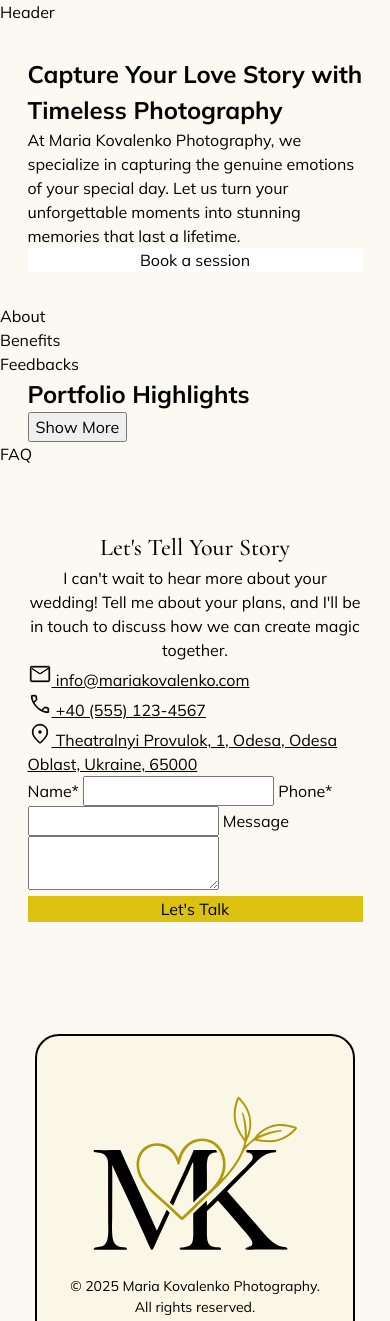
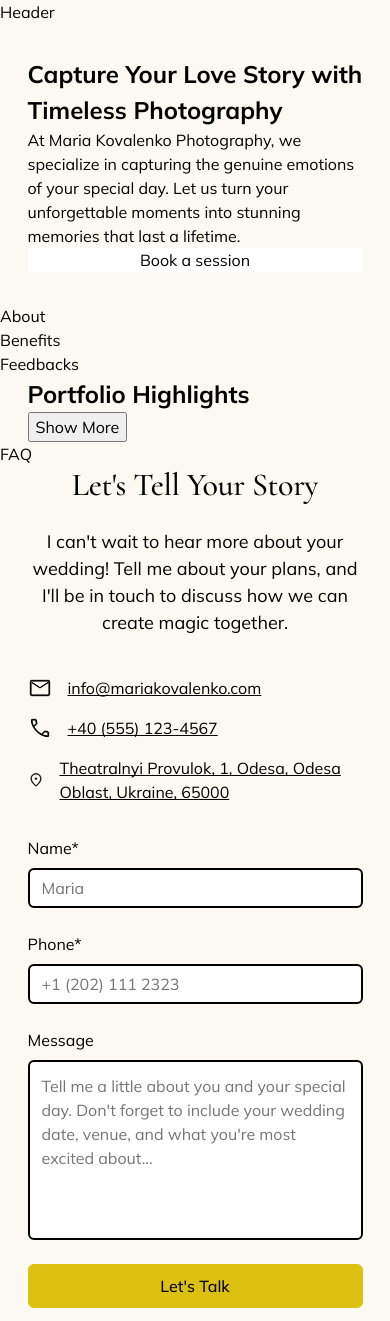
Before and after one commit to OlehMelnykGIT/kava_java_team-3, a website built with Vite: page src/index.html in a window 390 px wide. Shown: the top 1321 px of the page. Built offline with nearby package versions, Linux system fonts and the light colour scheme.

Commit message:
Add contacts section mobile styles
- mobile styles for title, text, contact links, form and button
- form placeholders
- reuse shared classes (.section-title, .text-link, .button--primary),
  drop duplicated/inherited font and colour rules
- fluid widths (100%) instead of fixed 335px
- drop .section class: spacing comes from .container (setup/project-config)

Co-Authored-By: Claude Opus 5.5 <noreply@anthropic.com>

```diff
--- a/src/css/contacts.css
+++ b/src/css/contacts.css
@@ -1 +1,73 @@
-/* Contacts section styles. Shared rules are in common.css. */
+/* Contacts section styles. Shared rules (.section-title, .text-link, .button) are in common.css. */
+.contacts-container {
+  display: flex;
+  flex-direction: column;
+  align-items: center;
+}
+
+.contacts-title {
+  margin-bottom: 24px;
+  font-size: 32px;
+  line-height: 1.2;
+  letter-spacing: -0.01em;
+}
+
+.contacts-text {
+  width: 100%;
+  margin-bottom: 32px;
+  font-size: 18px;
+}
+
+.contacts-list {
+  display: flex;
+  flex-direction: column;
+  gap: 16px;
+  width: 100%;
+  margin-bottom: 24px;
+  padding: 8px 0;
+}
+
+.contacts-link {
+  display: flex;
+  align-items: center;
+  gap: 16px;
+  text-decoration-skip-ink: none;
+}
+
+.contacts-form {
+  display: flex;
+  flex-direction: column;
+  gap: 24px;
+  width: 100%;
+}
+
+.contacts-label {
+  display: flex;
+  flex-direction: column;
+  gap: 8px;
+}
+
+.contacts-input {
+  width: 100%;
+  height: 40px;
+  padding: 8px 12px;
+  border: 2px solid var(--color-text);
+  border-radius: 6px;
+}
+
+.contacts-textarea {
+  width: 100%;
+  height: 180px;
+  padding: 12px;
+  border: 2px solid var(--color-text);
+  border-radius: 6px;
+  resize: none;
+}
+
+.contacts-btn {
+  height: 44px;
+  padding: 10px 24px;
+  font-weight: 500;
+  border: 1px solid var(--color-accent);
+  border-radius: 6px;
+}
--- a/src/partials/contacts.html
+++ b/src/partials/contacts.html
@@ -1,4 +1,4 @@
-<section class="section contacts" id="contacts">
+<section class="contacts" id="contacts">
   <div class="container contacts-container">
     <h2 class="section-title contacts-title">Let's Tell Your Story</h2>
     <p class="section-description contacts-text">
@@ -8,7 +8,10 @@
 
     <ul class="contacts-list">
       <li class="contacts-item">
-        <a class="text-link contacts-link" href="mailto:info@mariakovalenko.com">
+        <a
+          class="text-link contacts-link"
+          href="mailto:info@mariakovalenko.com"
+        >
           <svg class="contacts-icon" width="24" height="24" aria-hidden="true">
             <use href="./img/icons.svg#mail"></use>
           </svg>
@@ -46,6 +49,7 @@
           type="text"
           name="name"
           autocomplete="name"
+          placeholder="Maria"
           required
         />
       </label>
@@ -56,6 +60,7 @@
           class="contacts-input"
           type="tel"
           name="phone"
+          placeholder="+1 (202) 111 2323"
           autocomplete="tel"
           required
         />
@@ -63,10 +68,19 @@
 
       <label class="contacts-label">
         <span class="contacts-label-text">Message</span>
-        <textarea class="contacts-textarea" name="message"></textarea>
+        <textarea
+          class="contacts-textarea"
+          placeholder="Tell me a little about you and your special day. Don't forget to include your wedding date, venue, and what you're most excited about..."
+          name="message"
+        ></textarea>
       </label>
 
-      <button class="button button--primary button--mobile-full contacts-btn" type="submit">Let's Talk</button>
+      <button
+        class="button button--primary button--mobile-full contacts-btn"
+        type="submit"
+      >
+        Let's Talk
+      </button>
     </form>
   </div>
 </section>
```
